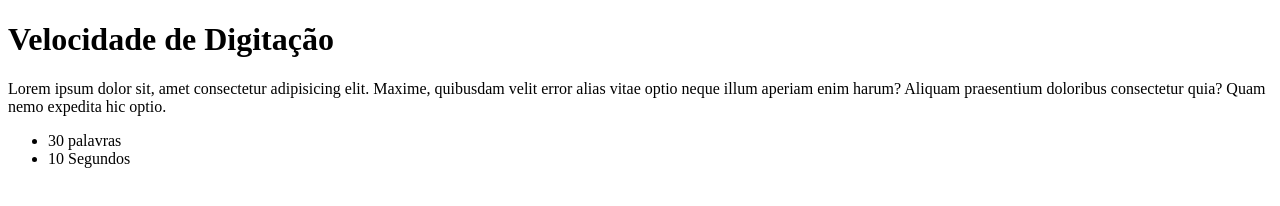
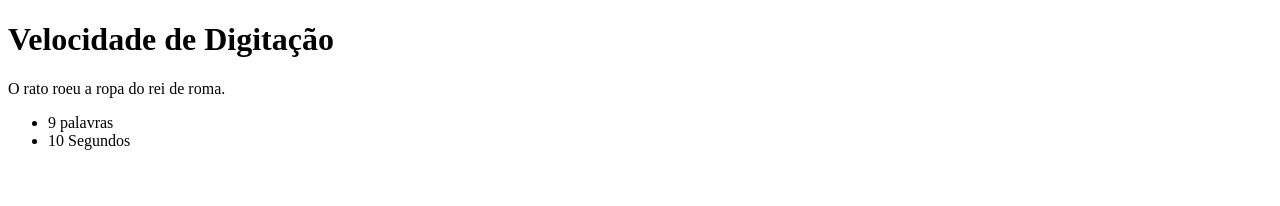
Before and after one commit to 1903larissaalves/Contador-de-Palavras, a plain HTML site: page public/principal.html in a window 1280 px wide. Drawn offline with Linux system fonts and the light colour scheme.

Commit message:
Contando palavras da frase

```diff
--- a/public/js/main.js
+++ b/public/js/main.js
@@ -1 +1,4 @@
-console.log("teste");
+var frase = $(".frase").text();
+var numeroPalavras = frase.split(" ").length;
+
+var tamanhoFrase = $("#quantidadePalavras").text(numeroPalavras);
--- a/public/principal.html
+++ b/public/principal.html
@@ -8,12 +8,10 @@
 
     <h1>Velocidade de Digitação</h1>
 
-    <p>
-        Lorem ipsum dolor sit, amet consectetur adipisicing elit. Maxime, quibusdam velit error alias vitae optio neque illum aperiam enim harum? Aliquam praesentium doloribus consectetur quia? Quam nemo expedita hic optio.
-    </p>
+    <p class="frase">O rato roeu a ropa do rei de roma.</p>
 
-    <ul>
-        <li>30 palavras</li>
+    <ul class="informacoes">
+        <li><span id="quantidadePalavras">0</span> palavras</li>
         <li>10 Segundos</li>
     </ul>
 
```
